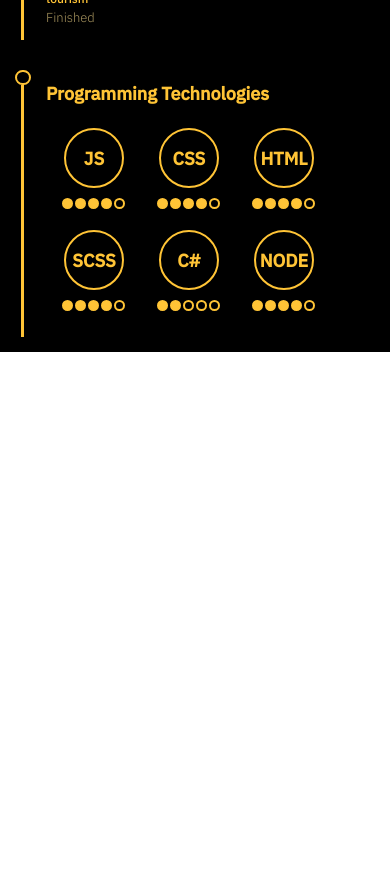
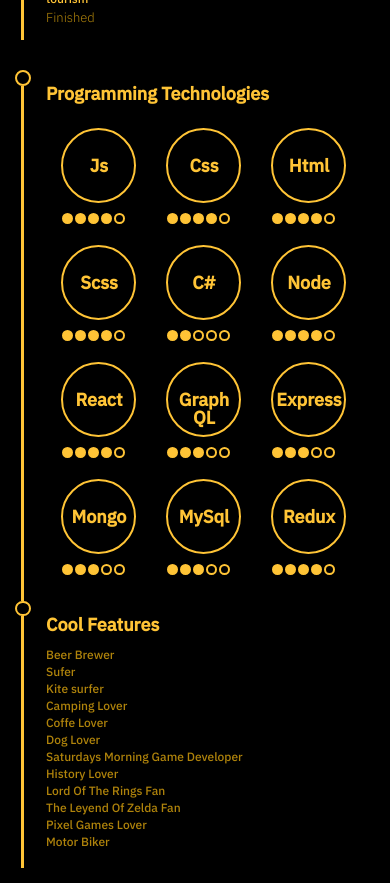
Before and after one commit to joaquincamara/cv-manager, a React (Create React App) app: page / in a window 390 px wide. Shown: the part 920-1803 px from the top of the page. Before the commit the page ends 1272 px from the top, so only its background shows below. Built offline with nearby package versions, Linux system fonts and the light colour scheme.

Commit message:
skill section, mobile and table design done

```diff
--- a/src/components/atoms/techRating/techRating.scss
+++ b/src/components/atoms/techRating/techRating.scss
@@ -18,12 +18,12 @@
   h1 {
     border: 2px solid $background-yellow;
     border-radius: 100%;
-    width: 60px;
-    height: 60px;
+    width: 75px;
+    height: 75px;
     box-sizing: border-box;
     text-align: center;
     margin: auto;
-    padding: 20px 0 0 1px !important;
+    padding: 27px 0 0 1px !important;
   }
 
   hr {
--- /dev/null
+++ b/src/components/molecules/coolFeatureList/CoolFeatureList.jsx
@@ -0,0 +1,12 @@
+import React from 'react';
+import './coolFeatureList.scss';
+
+export const CoolFeatureList = ({ list }) => {
+  return (
+    <div className='coolFeature-list'>
+      {list.map((content, key) => {
+        return <h3 key={`content-${key}`}>{content}</h3>;
+      })}
+    </div>
+  );
+};
--- /dev/null
+++ b/src/components/molecules/coolFeatureList/coolFeatureList.scss
@@ -0,0 +1,10 @@
+@import '../../../style/valiables';
+
+.coolFeature-list {
+  display: flex;
+  flex-direction: column;
+
+  h3 {
+    color: $text-brown;
+  }
+}
--- a/src/components/molecules/infoSection/InfoSection.jsx
+++ b/src/components/molecules/infoSection/InfoSection.jsx
@@ -1,7 +1,7 @@
 import React from 'react';
 import { VerticalDivider } from '../../atoms/verticalDivider/VerticalDivider';
 import { TechPresentation } from '../techPresentation/TechPresentation';
-
+import { CoolFeatureList } from '../coolFeatureList/CoolFeatureList';
 import { When } from '../../../utils/When';
 
 import './infoSection.scss';
@@ -11,6 +11,7 @@
   sectionSubtitle,
   sectionInfo,
   technologies,
+  textList,
 }) => {
   return (
     <div className='info-section'>
@@ -28,16 +29,11 @@
         </When>
 
         <When predicate={technologies}>
-          <TechPresentation
-            technologies={[
-              { name: 'JS', rate: 4 },
-              { name: 'CSS', rate: 4 },
-              { name: 'HTML', rate: 4 },
-              { name: 'SCSS', rate: 4 },
-              { name: 'C#', rate: 2 },
-              { name: 'NODE', rate: 4 },
-            ]}
-          />
+          <TechPresentation technologies={technologies} />
+        </When>
+
+        <When predicate={textList}>
+          <CoolFeatureList list={textList} />
         </When>
       </div>
     </div>
--- a/src/components/molecules/infoSection/infoSection.scss
+++ b/src/components/molecules/infoSection/infoSection.scss
@@ -1,4 +1,5 @@
 @import '../../../style/valiables';
+@import '../../../style/mixins';
 
 .info-section {
   display: flex;
@@ -29,5 +30,11 @@
     font-weight: 300;
     line-height: 15px;
     color: $text-brown;
+
+    @include middle {
+      font-size: 14px;
+      font-weight: 400;
+      line-height: 20px;
+    }
   }
 }
--- a/src/components/presentationInfo/presentationInfo.scss
+++ b/src/components/presentationInfo/presentationInfo.scss
@@ -1,4 +1,5 @@
 @import '../../style/valiables';
+@import '../../style/mixins';
 
 .presentation-info {
   background-color: $background-yellow;
@@ -12,6 +13,10 @@
     &__cv-text {
       text-align: center;
       font-size: 19px;
+
+      @include middle {
+        font-size: 22px;
+      }
     }
   }
 
@@ -36,5 +41,9 @@
     font-weight: 500;
     box-sizing: border-box;
     padding: 0 0 5px 0;
+
+    @include middle {
+      font-size: 75px;
+    }
   }
 }
--- a/src/components/skillsInfo/SkillsInfo.jsx
+++ b/src/components/skillsInfo/SkillsInfo.jsx
@@ -8,7 +8,38 @@
     <div className='skills-info'>
       <InfoSection
         sectionTitle={'Programming Technologies'}
-        technologies={'JS'}
+        technologies={[
+          { name: 'Js', rate: 4 },
+          { name: 'Css', rate: 4 },
+          { name: 'Html', rate: 4 },
+          { name: 'Scss', rate: 4 },
+          { name: 'C#', rate: 2 },
+          { name: 'Node', rate: 4 },
+          { name: 'React', rate: 4 },
+          { name: 'Graph QL', rate: 3 },
+          { name: 'Express', rate: 3 },
+          { name: 'Mongo', rate: 3 },
+          { name: 'MySql', rate: 3 },
+          { name: 'Redux', rate: 4 },
+        ]}
+      />
+
+      <InfoSection
+        sectionTitle={'Cool Features'}
+        textList={[
+          'Beer Brewer',
+          'Sufer',
+          'Kite surfer',
+          'Camping Lover',
+          'Coffe Lover',
+          'Dog Lover',
+          'Saturdays Morning Game Developer',
+          'History Lover',
+          'Lord Of The Rings Fan',
+          'The Leyend Of Zelda Fan',
+          'Pixel Games Lover',
+          'Motor Biker',
+        ]}
       />
     </div>
   );
--- a/src/style/_mixins.scss
+++ b/src/style/_mixins.scss
@@ -17,7 +17,7 @@
 }
 
 @mixin xlarge {
-  @media (min-width: 1024px) {
+  @media (min-width: 1025px) {
     @content;
   }
 }
--- a/src/style/_valiables.scss
+++ b/src/style/_valiables.scss
@@ -1,3 +1,3 @@
 $background-yellow: #ffc436;
 $background-black: #000000;
-$text-brown: #a7945e;
+$text-brown: #af830b;
```
